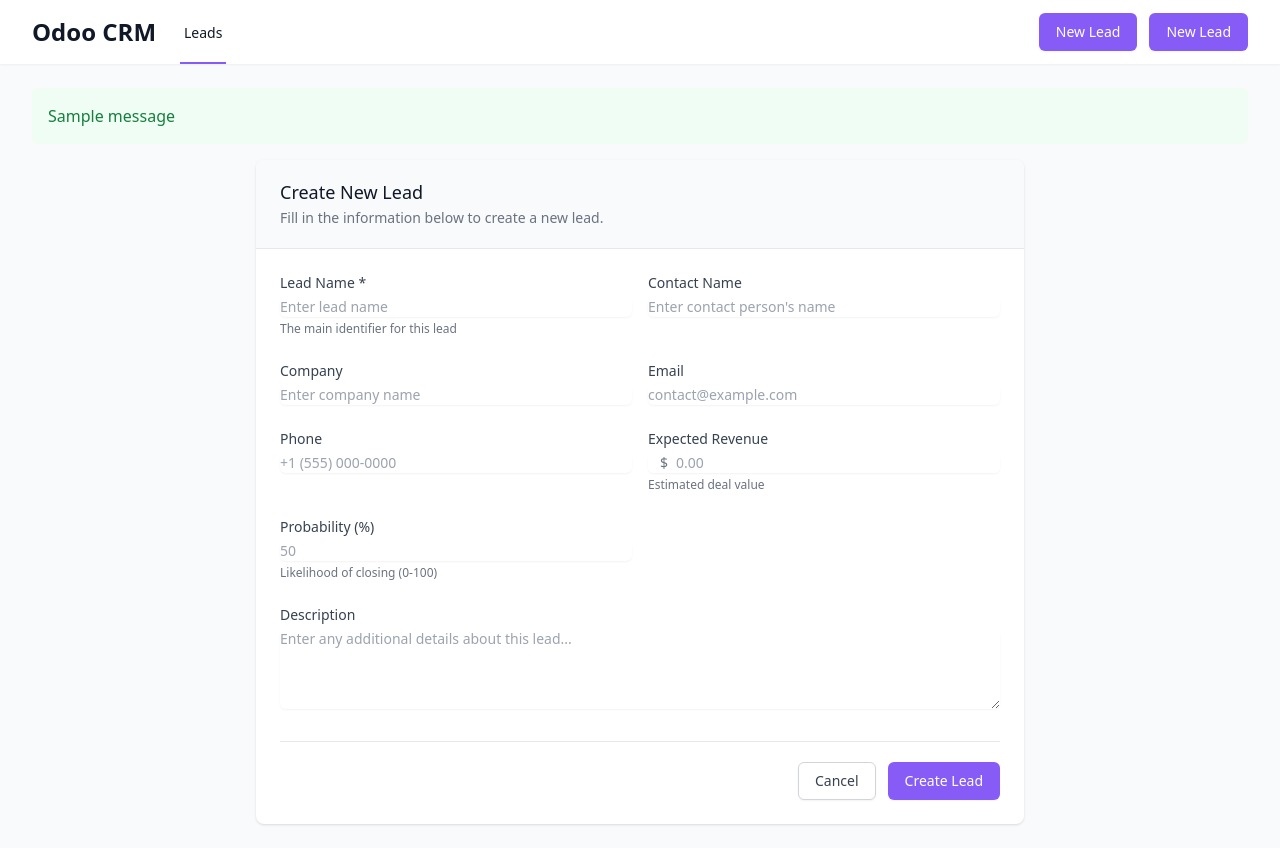
After one commit to andermendz/poc-odoo, a Flask app: page /lead/new in a window 1280 px wide. The commit adds this page. Run offline with Flask 3, Linux system fonts and the light colour scheme; one stand-in notice (Sample message) is shown; some libraries are stand-ins or nearby versions.

Commit message:
ui leads table

```diff
--- a/app.py
+++ b/app.py
@@ -1,85 +1,181 @@
-from flask import Flask, render_template, request
+from flask import Flask, render_template, request, redirect, url_for, flash
 import xmlrpc.client
 import os
 from dotenv import load_dotenv
 
-# carga las variables de entorno desde el archivo .env
+# Load environment variables from .env file
 load_dotenv()
 
 ODOO_URL = os.getenv('ODOO_URL')
 ODOO_DB = os.getenv('ODOO_DB')
 ODOO_USERNAME = os.getenv('ODOO_USERNAME')
-# usa la clave api en lugar de la contraseña para la autenticación
 ODOO_API_KEY = os.getenv('ODOO_API_KEY')
 
 app = Flask(__name__)
-app.secret_key = 'your_secret_key'  # reemplazar con una clave secreta segura en producción
+app.secret_key = 'your_secret_key'  # Replace with a secure secret key in production
+
+# Define common lead fields
+LEAD_FIELDS = [
+    'id', 'name', 'contact_name', 'partner_name', 'email_from', 'phone',
+    'expected_revenue', 'probability', 'stage_id', 'user_id', 'team_id',
+    'description'
+]
+
+def connect_to_odoo():
+    common = xmlrpc.client.ServerProxy(f'{ODOO_URL}/xmlrpc/2/common')
+    uid = common.authenticate(ODOO_DB, ODOO_USERNAME, ODOO_API_KEY, {})
+    if not uid:
+        raise Exception("Authentication failed")
+    models = xmlrpc.client.ServerProxy(f'{ODOO_URL}/xmlrpc/2/object')
+    return uid, models
 
 @app.route('/', methods=['GET', 'POST'])
 def index():
-    result = None
-    error = None
+    try:
+        uid, models = connect_to_odoo()
 
+        # Get all stages for filtering
+        stages = models.execute_kw(ODOO_DB, uid, ODOO_API_KEY,
+            'crm.stage', 'search_read',
+            [[]], {'fields': ['id', 'name']})
+
+        # Handle search and filtering
+        domain = []
+        search_query = request.args.get('search', '')
+        if search_query:
+            domain.append('|')
+            domain.append(('name', 'ilike', search_query))
+            domain.append(('contact_name', 'ilike', search_query))
+
+        stage_id = request.args.get('stage')
+        if stage_id and stage_id.isdigit():
+            domain.append(('stage_id', '=', int(stage_id)))
+
+        # Get leads
+        leads = models.execute_kw(ODOO_DB, uid, ODOO_API_KEY,
+            'crm.lead', 'search_read',
+            [domain],
+            {'fields': LEAD_FIELDS, 'limit': 50})
+
+        return render_template('index.html',
+            leads=leads,
+            stages=stages,
+            search_query=search_query,
+            current_stage=stage_id)
+
+    except Exception as e:
+        flash(str(e), 'error')
+        return render_template('index.html', leads=[], stages=[])
+
+@app.route('/lead/new', methods=['GET', 'POST'])
+def new_lead():
     if request.method == 'POST':
         try:
-            # conecta al endpoint común para obtener información de la versión del servidor
-            common = xmlrpc.client.ServerProxy(f'{ODOO_URL}/xmlrpc/2/common')
-            version = common.version()
+            uid, models = connect_to_odoo()
 
-            # autentica usando la clave api como contraseña
-            uid = common.authenticate(ODOO_DB, ODOO_USERNAME, ODOO_API_KEY, {})
-            if not uid:
-                error = "Authentication failed."
-            else:
-                # conecta al endpoint de objetos para operaciones adicionales
-                models = xmlrpc.client.ServerProxy(f'{ODOO_URL}/xmlrpc/2/object')
+            # Create new lead
+            lead_data = {
+                'name': request.form['name'],
+                'contact_name': request.form['contact_name'],
+                'partner_name': request.form['partner_name'],
+                'email_from': request.form['email'],
+                'phone': request.form['phone'],
+                'expected_revenue': float(request.form['expected_revenue'] or 0),
+                'probability': float(request.form['probability'] or 0),
+                'description': request.form['description']
+            }
 
-                # obtiene los campos especificados de los leads
-                lead_fields = [
-                    'id', 'campaign_id', 'source_id', 'medium_id', 'message_bounce',
-                    'user_id', 'team_id', 'company_id', 'stage_id', 'color',
-                    'recurring_plan', 'partner_id', 'title', 'lang_id', 'state_id',
-                    'country_id', 'lost_reason_id', 'create_uid', 'write_uid',
-                    'phone_sanitized', 'email_normalized', 'email_cc', 'name',
-                    'referred', 'type', 'priority', 'contact_name', 'partner_name',
-                    'function', 'email_from', 'email_domain_criterion', 'phone',
-                    'mobile', 'phone_state', 'email_state', 'website', 'street',
-                    'street2', 'zip', 'city', 'date_deadline', 'lead_properties',
-                    'description', 'expected_revenue', 'prorated_revenue',
-                    'recurring_revenue', 'recurring_revenue_monthly',
-                    'recurring_revenue_monthly_prorated', 'recurring_revenue_prorated',
-                    'active', 'date_closed', 'date_automation_last', 'date_open',
-                    'date_last_stage_update', 'date_conversion', 'create_date',
-                    'write_date', 'day_open', 'day_close', 'probability',
-                    'automated_probability', 'reveal_id', 'iap_enrich_done',
-                    'lead_mining_request_id'
-                ]
+            lead_id = models.execute_kw(ODOO_DB, uid, ODOO_API_KEY,
+                'crm.lead', 'create',
+                [lead_data])
 
-                # busca los leads
-                lead_ids = models.execute_kw(
-                    ODOO_DB, uid, ODOO_API_KEY,
-                    'crm.lead', 'search',
-                    [[]],
-                    {'limit': 10}  # limita a 10 leads para demostración
-                )
+            flash('Lead created successfully!', 'success')
+            return redirect(url_for('view_lead', lead_id=lead_id))
 
-                # lee los datos de los leads
-                leads = models.execute_kw(
-                    ODOO_DB, uid, ODOO_API_KEY,
-                    'crm.lead', 'read',
-                    [lead_ids],
-                    {'fields': lead_fields}
-                )
+        except Exception as e:
+            flash(str(e), 'error')
+            return render_template('new_lead.html')
 
-                result = {
-                    'version': version,
-                    'uid': uid,
-                    'leads': leads
-                }
-        except Exception as e:
-            error = str(e)
+    return render_template('new_lead.html')
 
-    return render_template('index.html', result=result, error=error)
+@app.route('/lead/<int:lead_id>')
+def view_lead(lead_id):
+    try:
+        uid, models = connect_to_odoo()
+
+        # Get lead details
+        leads = models.execute_kw(ODOO_DB, uid, ODOO_API_KEY,
+            'crm.lead', 'read',
+            [lead_id],
+            {'fields': LEAD_FIELDS})
+
+        if not leads:
+            flash('Lead not found', 'error')
+            return redirect(url_for('index'))
+
+        return render_template('view_lead.html', lead=leads[0])
+
+    except Exception as e:
+        flash(str(e), 'error')
+        return redirect(url_for('index'))
+
+@app.route('/lead/<int:lead_id>/edit', methods=['GET', 'POST'])
+def edit_lead(lead_id):
+    try:
+        uid, models = connect_to_odoo()
+
+        if request.method == 'POST':
+            # Update lead
+            lead_data = {
+                'name': request.form['name'],
+                'contact_name': request.form['contact_name'],
+                'partner_name': request.form['partner_name'],
+                'email_from': request.form['email'],
+                'phone': request.form['phone'],
+                'expected_revenue': float(request.form['expected_revenue'] or 0),
+                'probability': float(request.form['probability'] or 0),
+                'description': request.form['description']
+            }
+
+            models.execute_kw(ODOO_DB, uid, ODOO_API_KEY,
+                'crm.lead', 'write',
+                [[lead_id], lead_data])
+
+            flash('Lead updated successfully!', 'success')
+            return redirect(url_for('view_lead', lead_id=lead_id))
+
+        # Get lead details for form
+        leads = models.execute_kw(ODOO_DB, uid, ODOO_API_KEY,
+            'crm.lead', 'read',
+            [lead_id],
+            {'fields': LEAD_FIELDS})
+
+        if not leads:
+            flash('Lead not found', 'error')
+            return redirect(url_for('index'))
+
+        return render_template('edit_lead.html', lead=leads[0])
+
+    except Exception as e:
+        flash(str(e), 'error')
+        return redirect(url_for('index'))
+
+@app.route('/lead/<int:lead_id>/delete', methods=['POST'])
+def delete_lead(lead_id):
+    try:
+        uid, models = connect_to_odoo()
+
+        # Delete lead
+        models.execute_kw(ODOO_DB, uid, ODOO_API_KEY,
+            'crm.lead', 'unlink',
+            [[lead_id]])
+
+        flash('Lead deleted successfully!', 'success')
+
+    except Exception as e:
+        flash(str(e), 'error')
+
+    return redirect(url_for('index'))
 
 if __name__ == '__main__':
     app.run(debug=True)
--- /dev/null
+++ b/templates/base.html
@@ -0,0 +1,61 @@
+<!DOCTYPE html>
+<html lang="en">
+<head>
+    <meta charset="UTF-8">
+    <meta name="viewport" content="width=device-width, initial-scale=1.0">
+    <title>{% block title %}Odoo CRM TEST{% endblock %}</title>
+    <script src="https://cdn.tailwindcss.com"></script>
+    <script>
+        tailwind.config = {
+            theme: {
+                extend: {
+                    colors: {
+                        primary: '#875CF6',
+                    }
+                }
+            }
+        }
+    </script>
+    {% block extra_head %}{% endblock %}
+</head>
+<body class="bg-gray-50">
+    <nav class="bg-white shadow-sm">
+        <div class="max-w-7xl mx-auto px-4 sm:px-6 lg:px-8">
+            <div class="flex justify-between h-16">
+                <div class="flex">
+                    <div class="flex-shrink-0 flex items-center">
+                        <h1 class="text-2xl font-bold text-gray-900">Odoo CRM</h1>
+                    </div>
+                    <div class="hidden sm:ml-6 sm:flex sm:space-x-8">
+                        <a href="{{ url_for('index') }}" class="border-primary text-gray-900 inline-flex items-center px-1 pt-1 border-b-2 text-sm font-medium">
+                            Leads
+                        </a>
+                    </div>
+                </div>
+                <div class="flex items-center">
+                    <a href="{{ url_for('new_lead') }}" class="inline-flex items-center px-4 py-2 border border-transparent rounded-md shadow-sm text-sm font-medium text-white bg-primary hover:bg-primary/90 focus:outline-none focus:ring-2 focus:ring-offset-2 focus:ring-primary">
+                        New Lead
+                    </a>
+                    <a href="{{ url_for('new_lead') }}" class="ml-3 inline-flex items-center px-4 py-2 border border-transparent rounded-md shadow-sm text-sm font-medium text-white bg-primary hover:bg-primary/90 focus:outline-none focus:ring-2 focus:ring-offset-2 focus:ring-primary">
+                        New Lead
+                    </a>
+                </div>
+            </div>
+        </div>
+    </nav>
+
+    <div class="max-w-7xl mx-auto py-6 sm:px-6 lg:px-8">
+        {% with messages = get_flashed_messages(with_categories=true) %}
+            {% if messages %}
+                {% for category, message in messages %}
+                    <div class="mb-4 rounded-md p-4 {% if category == 'error' %}bg-red-50 text-red-700{% else %}bg-green-50 text-green-700{% endif %}">
+                        {{ message }}
+                    </div>
+                {% endfor %}
+            {% endif %}
+        {% endwith %}
+
+        {% block content %}{% endblock %}
+    </div>
+</body>
+</html>
--- /dev/null
+++ b/templates/new_lead.html
@@ -0,0 +1,76 @@
+{% extends "base.html" %}
+
+{% block title %}New Lead - Odoo CRM{% endblock %}
+
+{% block content %}
+<div class="max-w-3xl mx-auto bg-white shadow rounded-lg overflow-hidden">
+    <div class="px-4 py-5 sm:px-6 border-b border-gray-200 bg-gray-50">
+        <h3 class="text-lg leading-6 font-medium text-gray-900">Create New Lead</h3>
+        <p class="mt-1 text-sm text-gray-500">Fill in the information below to create a new lead.</p>
+    </div>
+    <div class="px-4 py-5 sm:p-6">
+        <form method="post" class="space-y-8">
+            <div class="grid grid-cols-1 gap-y-6 gap-x-4 sm:grid-cols-2">
+                <div class="space-y-1">
+                    <label for="name" class="block text-sm font-medium text-gray-700">Lead Name *</label>
+                    <input type="text" name="name" id="name" required placeholder="Enter lead name" class="mt-1 focus:ring-primary focus:border-primary block w-full shadow-sm sm:text-sm border-gray-300 rounded-md transition duration-150 ease-in-out">
+                    <p class="text-xs text-gray-500">The main identifier for this lead</p>
+                </div>
+
+                <div class="space-y-1">
+                    <label for="contact_name" class="block text-sm font-medium text-gray-700">Contact Name</label>
+                    <input type="text" name="contact_name" id="contact_name" placeholder="Enter contact person's name" class="mt-1 focus:ring-primary focus:border-primary block w-full shadow-sm sm:text-sm border-gray-300 rounded-md transition duration-150 ease-in-out">
+                </div>
+
+                <div class="space-y-1">
+                    <label for="partner_name" class="block text-sm font-medium text-gray-700">Company</label>
+                    <input type="text" name="partner_name" id="partner_name" placeholder="Enter company name" class="mt-1 focus:ring-primary focus:border-primary block w-full shadow-sm sm:text-sm border-gray-300 rounded-md transition duration-150 ease-in-out">
+                </div>
+
+                <div class="space-y-1">
+                    <label for="email" class="block text-sm font-medium text-gray-700">Email</label>
+                    <input type="email" name="email" id="email" placeholder="contact@example.com" class="mt-1 focus:ring-primary focus:border-primary block w-full shadow-sm sm:text-sm border-gray-300 rounded-md transition duration-150 ease-in-out">
+                </div>
+
+                <div class="space-y-1">
+                    <label for="phone" class="block text-sm font-medium text-gray-700">Phone</label>
+                    <input type="tel" name="phone" id="phone" placeholder="+1 (555) 000-0000" class="mt-1 focus:ring-primary focus:border-primary block w-full shadow-sm sm:text-sm border-gray-300 rounded-md transition duration-150 ease-in-out">
+                </div>
+
+                <div class="space-y-1">
+                    <label for="expected_revenue" class="block text-sm font-medium text-gray-700">Expected Revenue</label>
+                    <div class="mt-1 relative rounded-md shadow-sm">
+                        <div class="absolute inset-y-0 left-0 pl-3 flex items-center pointer-events-none">
+                            <span class="text-gray-500 sm:text-sm">$</span>
+                        </div>
+                        <input type="number" name="expected_revenue" id="expected_revenue" step="0.01" min="0" placeholder="0.00" class="focus:ring-primary focus:border-primary block w-full pl-7 pr-12 sm:text-sm border-gray-300 rounded-md transition duration-150 ease-in-out">
+                    </div>
+                    <p class="text-xs text-gray-500">Estimated deal value</p>
+                </div>
+
+                <div class="space-y-1">
+                    <label for="probability" class="block text-sm font-medium text-gray-700">Probability (%)</label>
+                    <input type="number" name="probability" id="probability" min="0" max="100" placeholder="50" class="mt-1 focus:ring-primary focus:border-primary block w-full shadow-sm sm:text-sm border-gray-300 rounded-md transition duration-150 ease-in-out">
+                    <p class="text-xs text-gray-500">Likelihood of closing (0-100)</p>
+                </div>
+
+                <div class="sm:col-span-2 space-y-1">
+                    <label for="description" class="block text-sm font-medium text-gray-700">Description</label>
+                    <textarea name="description" id="description" rows="4" placeholder="Enter any additional details about this lead..." class="mt-1 focus:ring-primary focus:border-primary block w-full shadow-sm sm:text-sm border-gray-300 rounded-md transition duration-150 ease-in-out"></textarea>
+                </div>
+            </div>
+
+            <div class="pt-5 border-t border-gray-200">
+                <div class="flex justify-end space-x-3">
+                    <a href="{{ url_for('index') }}" class="inline-flex items-center px-4 py-2 border border-gray-300 rounded-md shadow-sm text-sm font-medium text-gray-700 bg-white hover:bg-gray-50 focus:outline-none focus:ring-2 focus:ring-offset-2 focus:ring-primary transition duration-150 ease-in-out">
+                        Cancel
+                    </a>
+                    <button type="submit" class="inline-flex items-center px-4 py-2 border border-transparent rounded-md shadow-sm text-sm font-medium text-white bg-primary hover:bg-primary/90 focus:outline-none focus:ring-2 focus:ring-offset-2 focus:ring-primary transition duration-150 ease-in-out">
+                        Create Lead
+                    </button>
+                </div>
+            </div>
+        </form>
+    </div>
+</div>
+{% endblock %}
```
Also changed, not shown: templates/edit_lead.html (added, +80 -0 lines), templates/index.html (+83 -30 lines), templates/view_lead.html (added, +57 -0 lines).
